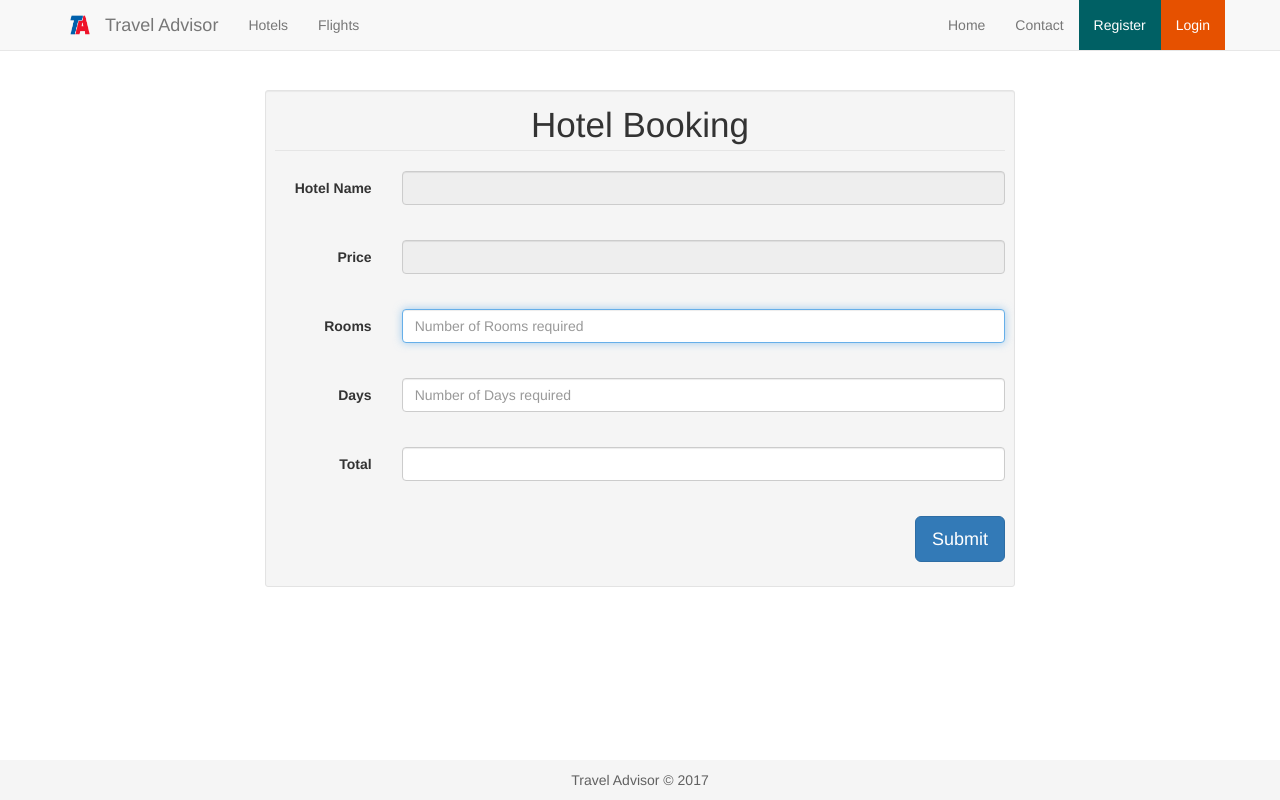
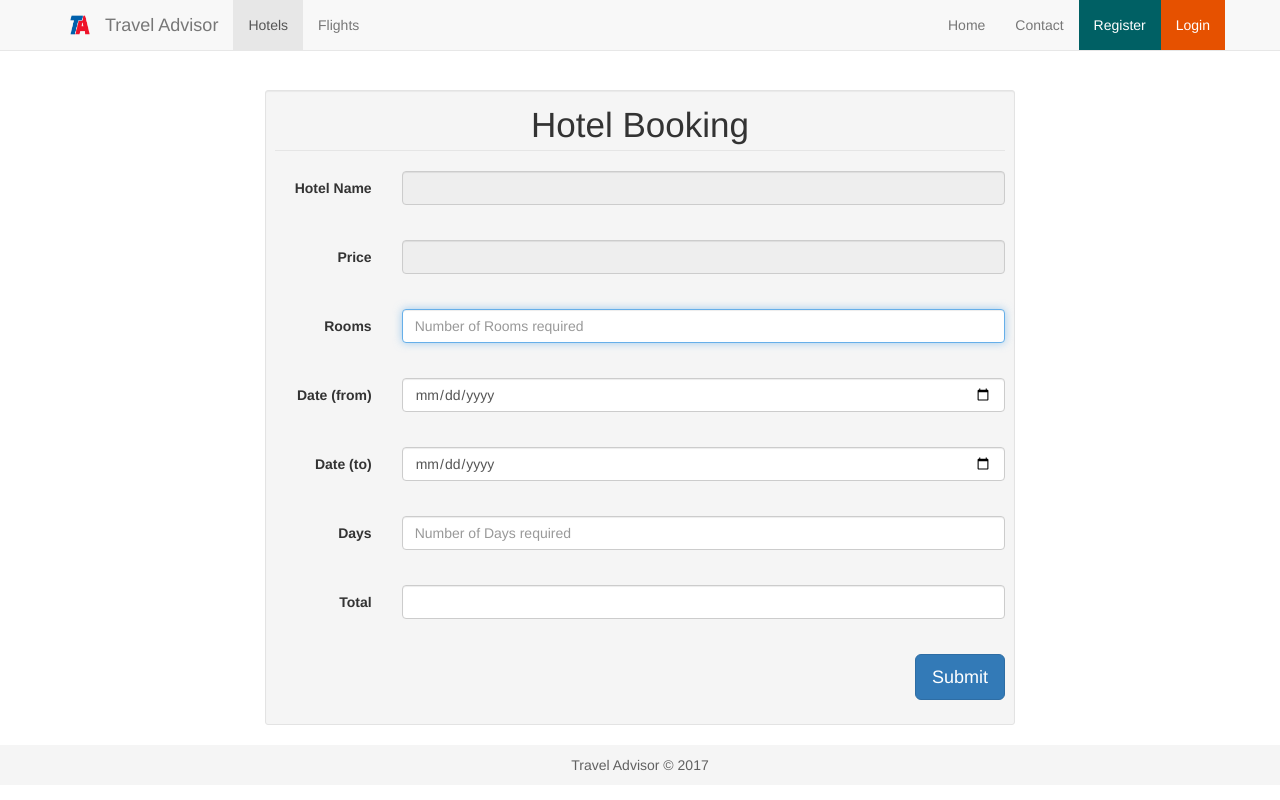
Before and after one commit to NeilCastellino/Trip-Advisor, a Flask app: template code/templates/hotel_book.html in a window 1280 px wide. Run offline with Flask 2, Linux system fonts and the light colour scheme; the template is opened without the code that fills it, so the values that code supplies are empty; some libraries are stand-ins or nearby versions.

Commit message:
Add files via upload

```diff
--- a/code/templates/hotel_book.html
+++ b/code/templates/hotel_book.html
@@ -28,7 +28,7 @@
             </div>
             <div id="navbar" class="navbar-collapse collapse">
                 <ul class="nav navbar-nav">
-                    <li><a href="{{ url_for('hotels.index') }}">Hotels</a></li>
+                    <li class="active"><a href="{{ url_for('hotels.index') }}">Hotels</a></li>
                     <li><a href="{{ url_for('flights.index') }}">Flights</a></li>
                 </ul>
                 <ul class="nav navbar-nav navbar-right">
@@ -78,6 +78,20 @@
                             </div>
                             <br>
                             <div class="form-group">
+                                <label class="col-md-2 control-label" for="date-from">Date (from)</label>
+                                <div class="col-md-10">
+                                    <input id="date-from" name="date-from" type="date" class="form-control input_text" required autofocus>
+                                </div>
+                            </div>
+                            <br>
+                            <div class="form-group">
+                                <label class="col-md-2 control-label" for="date-to">Date (to)</label>
+                                <div class="col-md-10">
+                                    <input id="date-to" name="date-to" type="date" class="form-control input_text" required>
+                                </div>
+                            </div>
+                            <br>
+                            <div class="form-group">
                                 <label class="col-md-2 control-label" for="days">Days</label>
                                 <div class="col-md-10">
                                     <input id="days" name="days" type="text" placeholder="Number of Days required" class="form-control input_text" required>
@@ -103,7 +117,7 @@
             </div>
         </div>
     </div>
-    <footer class="footer fot">
+    <footer class="footer">
         <div class="container">
             <p class="text-muted">Travel Advisor &copy; 2017</p>
         </div>
```
Also changed, not shown: code/templates/flight_book.html (+8 -1 lines), code/templates/home.html (line endings or trailing spaces).
